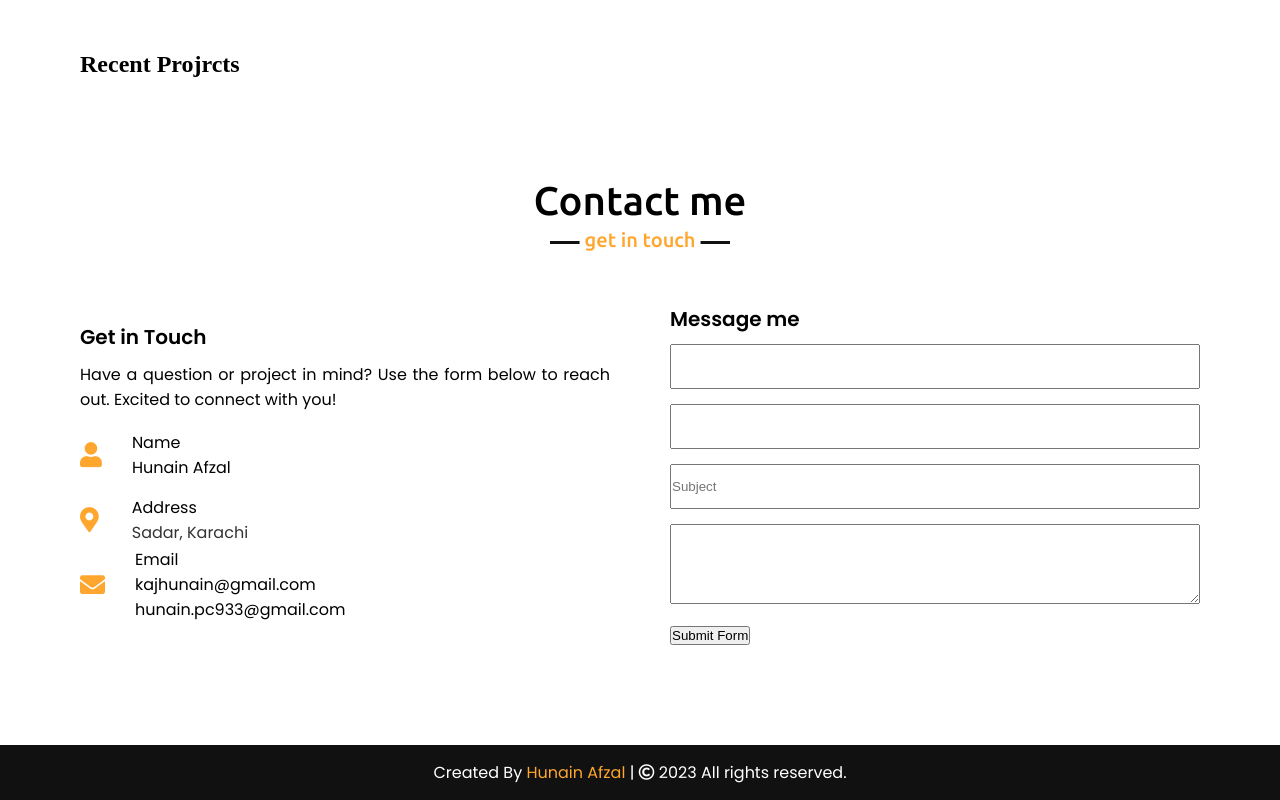
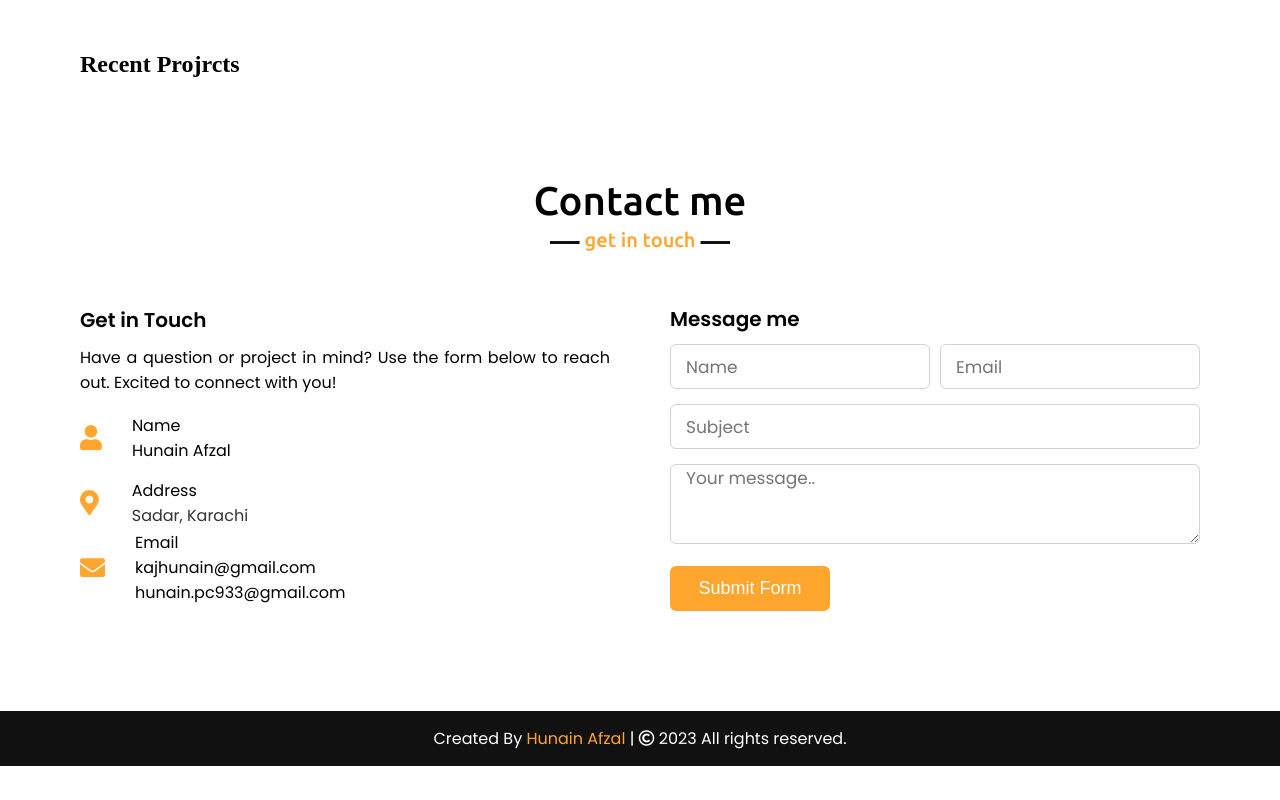
Before and after one commit to HunainAfzal-Dev/2nd-assignment, a website: page dist/index.html in a window 1280 px wide. Shown: the part 3027-3827 px from the top of the page. After the commit the page ends 3793 px from the top, so only its background shows below. Drawn offline with nearby package versions, Linux system fonts and the light colour scheme; files whose address does not match are found by name.

Commit message:
check changes

```diff
--- a/dist/index.html
+++ b/dist/index.html
@@ -318,17 +318,18 @@
                         </div>
                     </form>  -->
 
-                    <form action="https://api.web3forms.com/submit" method="POST">
+                    <form  class="fields" action="https://api.web3forms.com/submit" method="POST">
 
                         <!-- Replace with your Access Key -->
                         <input type="hidden" name="access_key" value="39e2721e-1035-4811-ad2f-f785a0470ef9">
 
                         <!-- Form Inputs. Each input must have a name="" attribute -->
-
-     <input class="field name" type="text" name="name" required>
-    <input class="field email" type="email" name="email" required>
+                         <div  class="fields">
+                        <input class="field name" placeholder="Name" type="text" name="name" required>
+                        <input class="field email" type="email" placeholder="Email" name="email" required>
+                    </div>
                         <input class="field" type="text" placeholder="Subject" required>
-    <textarea class="field textarea" name="message" required></textarea>
+                        <textarea class="field textarea" name="message" placeholder="Your message.." required></textarea>
 
                         <!-- Honeypot Spam Protection -->
                         <input type="checkbox" name="botcheck" class="hidden" style="display: none;">
--- a/dist/styles.css
+++ b/dist/styles.css
@@ -299,7 +299,7 @@ section .title::after{
 .services .serv-content .card p{
     font-size: 15px;
     font-weight: 400;
-    letter-spacing: 0.5px;
+    letter-spacing: 1px;
 }
 
 
@@ -555,11 +555,24 @@ section .title::after{
   padding-top: 10px;
   resize: none;
 }
+/* for new form  */
+.fields .field{
+    height: 100%;
+    width: 100%;
+    border: 1px solid lightgrey;
+    border-radius: 6px;
+    outline: none;
+    padding: 0 15px;
+    font-size: 17px;
+    font-family: 'Poppins', sans-serif;
+    transition: all 0.3s ease;
+}
 .contact .right form .button-area{
   display: flex;
   align-items: center;
+  justify-content: center;
 }
-.right form .button-area button{
+.right form .button-area {
   color: #fff;
   display: block;
   width: 160px!important;
@@ -574,6 +587,7 @@ section .title::after{
   border: 2px solid #FFA62F;
   transition: all 0.3s ease;
 }
+
 .right form .button-area button:hover{
   color: #FFA62F;
   background: none;
```
Also changed, not shown: 1 other file. Lines whose indentation alone changed are shown as unchanged.
